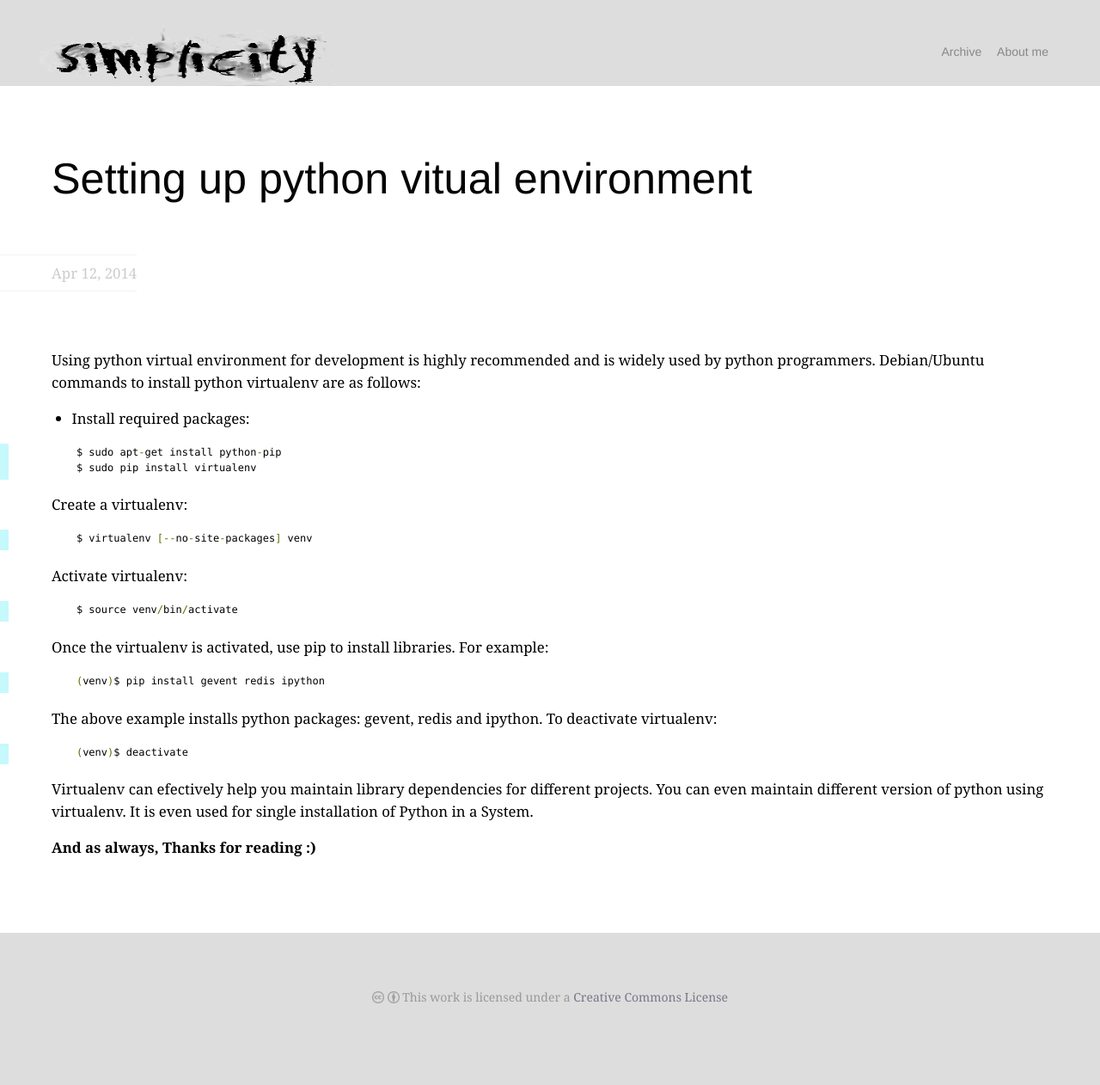
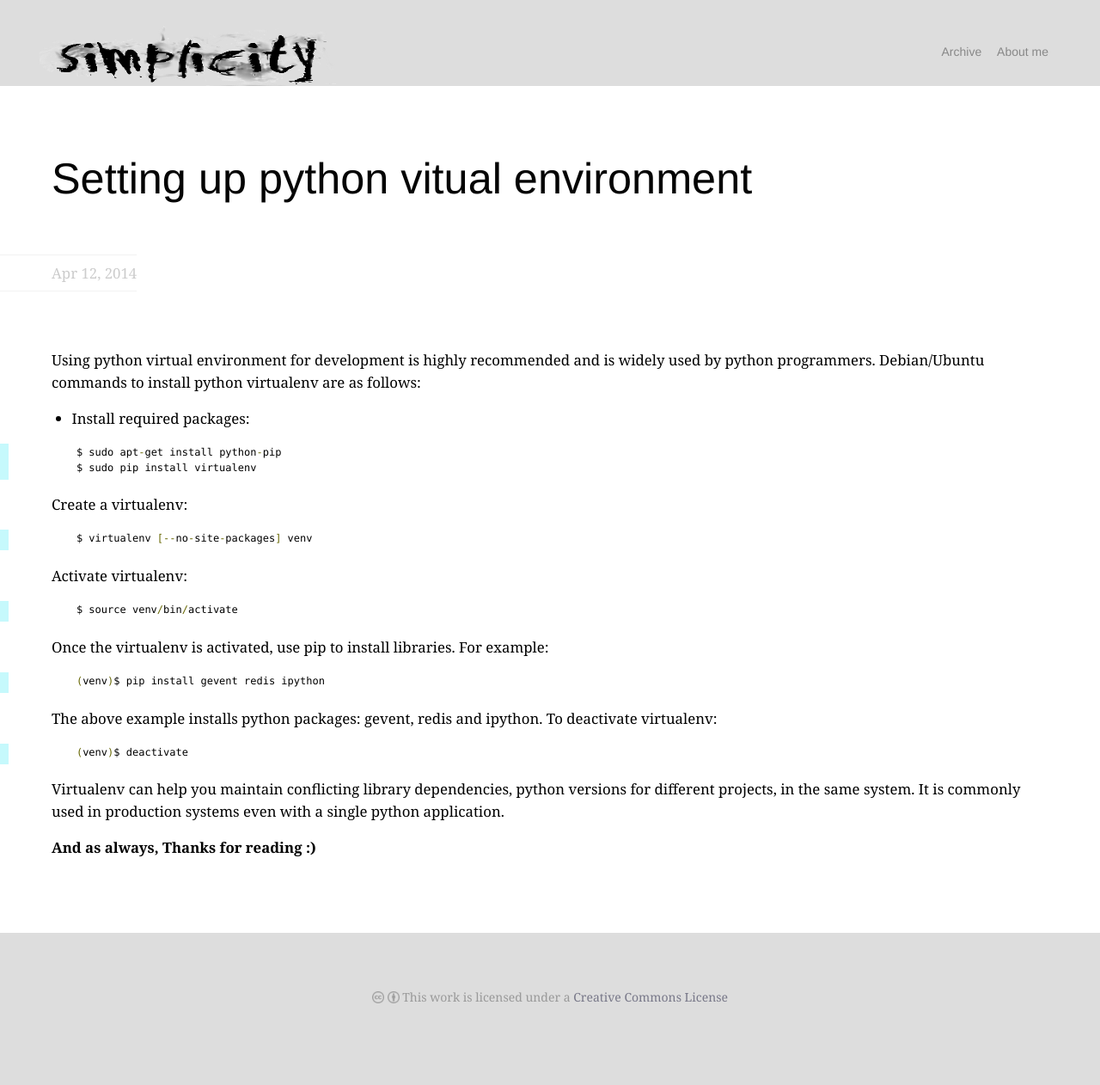
Before and after one commit to rohit01/blog_backup, a Jekyll site: the page built from _posts/2014-04-12-setting-up-python-virtual-environment.md, in a window 1280 px wide. Shown: the whole page at 86% size. Built offline with Jekyll 4.4.1, drawn with Linux system fonts in a browser that asks for light colours; some web fonts are replaced; Markdown is read by kramdown in place of the engine named in the settings; comment, search, counter and statistics services are not loaded.

Commit message:
word phrase fix

`````diff
--- a/_posts/2014-04-12-setting-up-python-virtual-environment.md
+++ b/_posts/2014-04-12-setting-up-python-virtual-environment.md
@@ -38,6 +38,6 @@ The above example installs python packages: gevent, redis and ipython. To deacti
     (venv)$ deactivate
 ````
 
-Virtualenv can efectively help you maintain library dependencies for different projects. You can even maintain different version of python using virtualenv. It is even used for single installation of Python in a System.
+Virtualenv can help you maintain conflicting library dependencies, python versions for different projects, in the same system. It is commonly used in production systems even with a single python application.
 
 **And as always, Thanks for reading :)**
`````
